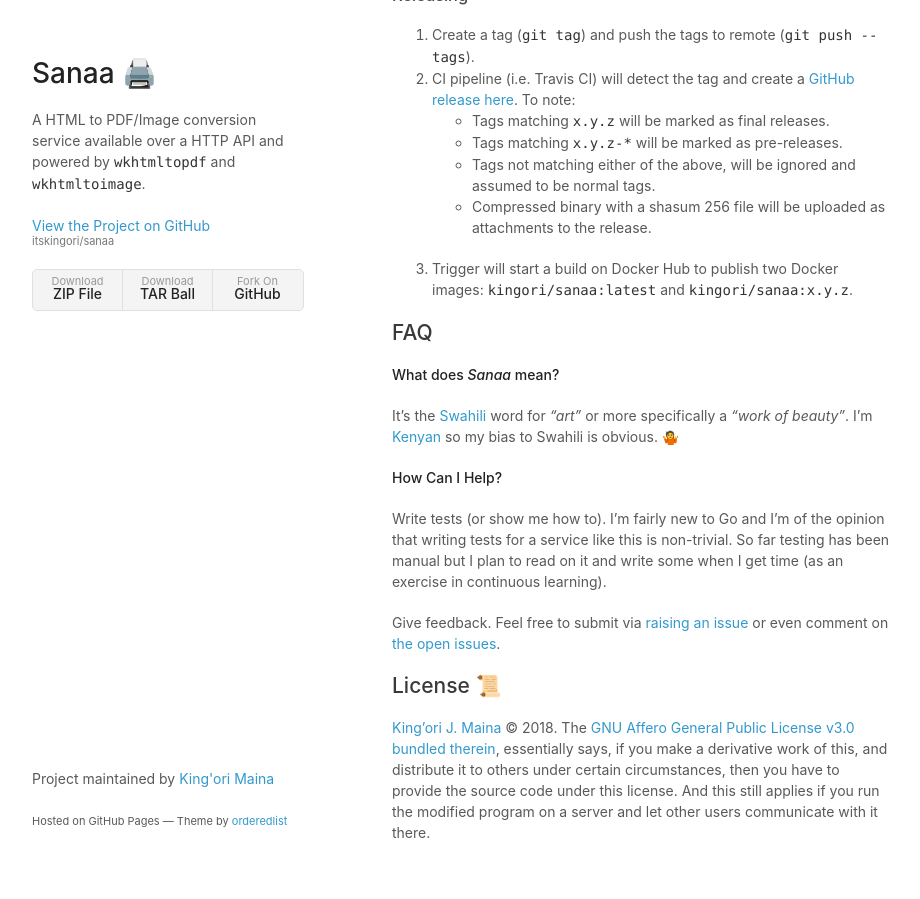
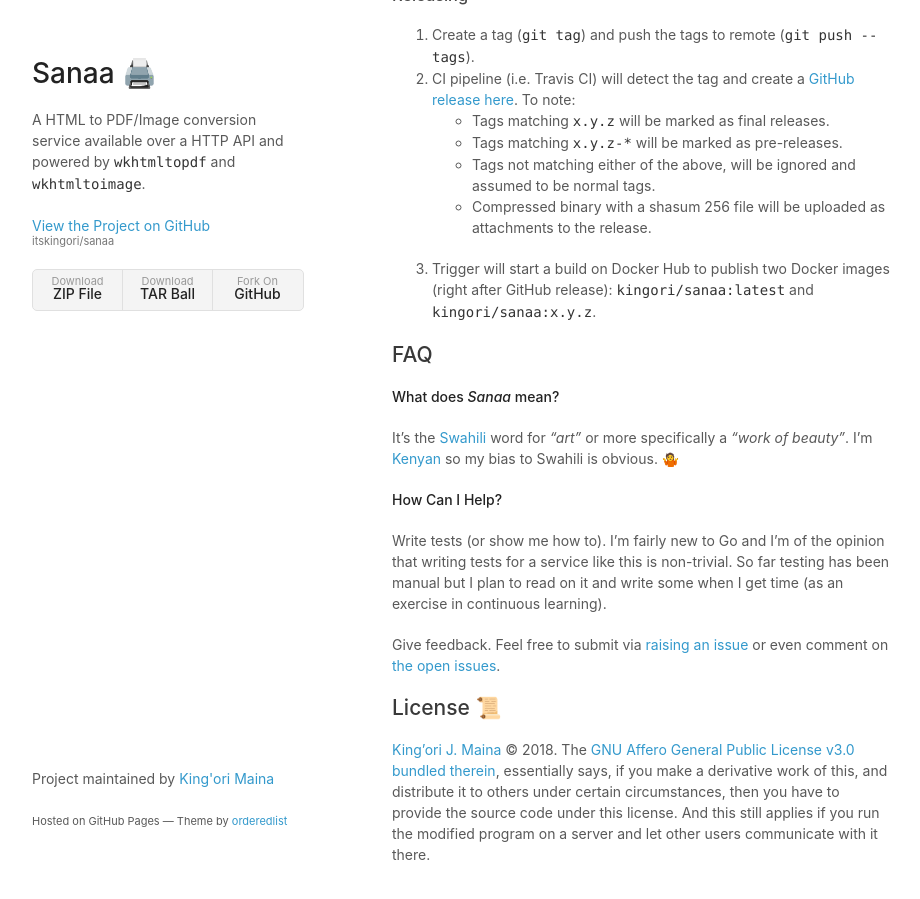
Before and after one commit to itskingori/sanaa, a Jekyll site: the page built from docs/index.md, in a window 1280 px wide and 900 px high, scrolled down 6946 px. Shown: the whole window, without its empty margins (178-1098 px from the left). Built offline with Jekyll 4.4.1, drawn with Linux system fonts in a browser that asks for light colours.

Commit message:
Communicate the Docker image build happens only after GitHub release

```diff
--- a/docs/index.md
+++ b/docs/index.md
@@ -373,8 +373,8 @@
      normal tags.
    * Compressed binary with a shasum 256 file will be uploaded as attachments to
      the release.
-3. Trigger will start a build on Docker Hub to publish two Docker images:
-   `kingori/sanaa:latest` and `kingori/sanaa:x.y.z`.
+3. Trigger will start a build on Docker Hub to publish two Docker images (right
+   after GitHub release): `kingori/sanaa:latest` and `kingori/sanaa:x.y.z`.
 
 ## FAQ
 
```
